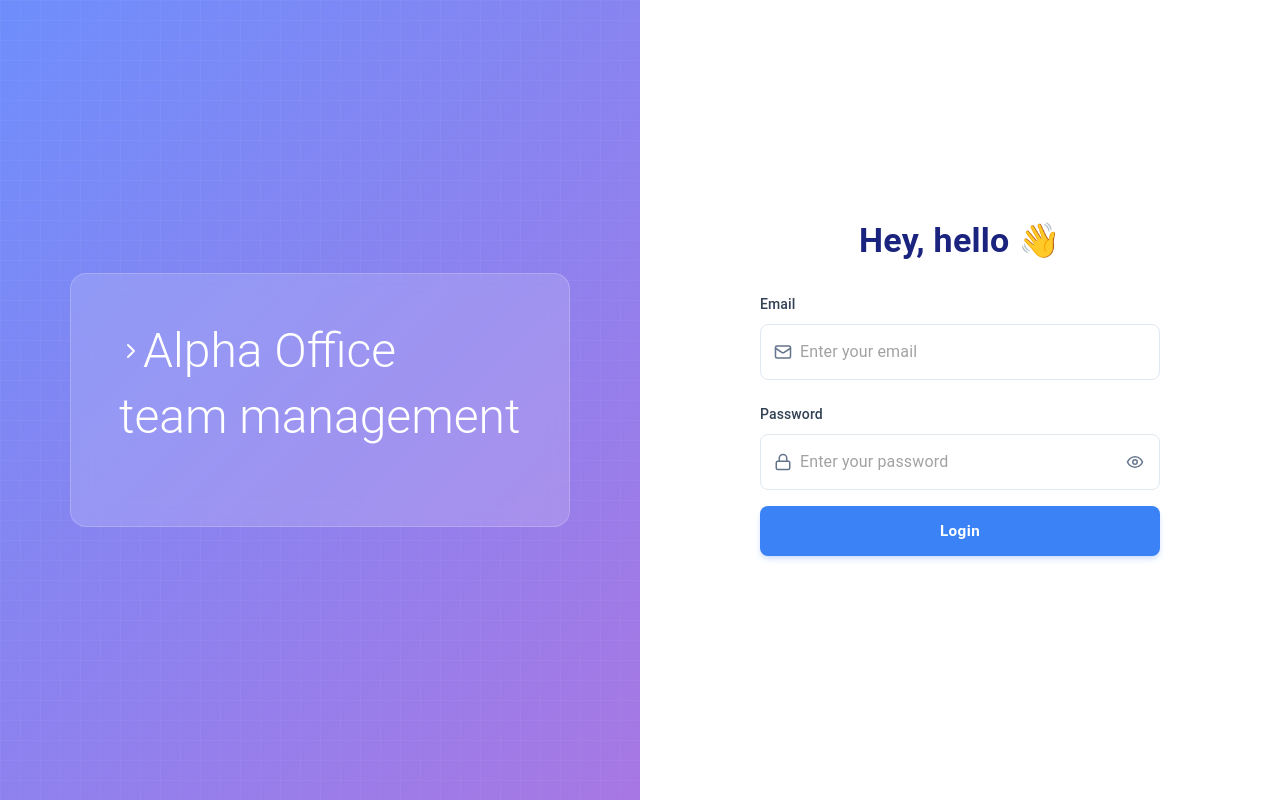
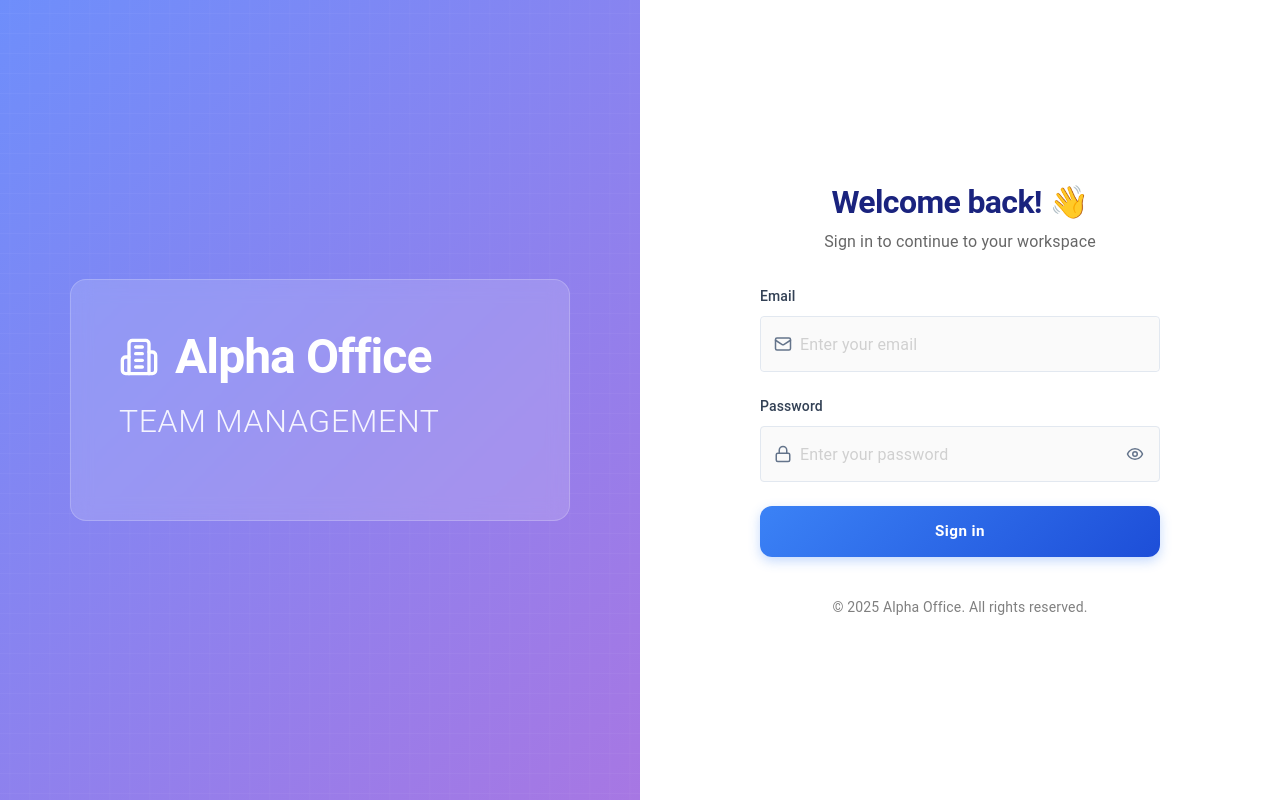
Before and after one commit to Ricardominom/plataformaunoexporadix, a React (Vite) app: page / in a window 1280 px wide. Built offline with nearby package versions, Linux system fonts and the light colour scheme.

Commit message:
feat: enhance LoginPage with improved UI, animations, and dark mode support

```diff
--- a/src/pages/LoginPage.tsx
+++ b/src/pages/LoginPage.tsx
@@ -11,8 +11,9 @@ import {
   Grid,
 } from '@mui/material';
 import { motion } from 'framer-motion';
-import { Mail, Lock, Eye, EyeOff, ChevronRight } from 'lucide-react';
+import { Mail, Lock, Eye, EyeOff, ChevronRight, Building2 } from 'lucide-react';
 import { useAuth } from '../context/AuthContext';
+import { useTheme } from '../hooks/useTheme';
 
 interface FormState {
   email: string;
@@ -29,6 +30,9 @@ export function Login() {
   const [error, setError] = useState<string | null>(null);
   const navigate = useNavigate();
   const { login } = useAuth();
+  const { theme } = useTheme();
+
+  const isDark = theme === 'dark';
 
   const handleInputChange = (e: React.ChangeEvent<HTMLInputElement>) => {
     const { name, value } = e.target;
@@ -86,8 +90,19 @@ export function Login() {
           overflow: 'hidden'
         }}
       >
-        {/* Grid Overlay */}
+        {/* Animated Background Pattern */}
         <Box
+          component={motion.div}
+          animate={{
+            backgroundPosition: ['0% 0%', '100% 100%'],
+            opacity: [0.3, 0.4, 0.3]
+          }}
+          transition={{
+            duration: 20,
+            repeat: Infinity,
+            repeatType: 'reverse',
+            ease: 'linear'
+          }}
           sx={{
             position: 'absolute',
             top: 0,
@@ -96,7 +111,6 @@ export function Login() {
             bottom: 0,
             backgroundImage: 'linear-gradient(rgba(255, 255, 255, 0.1) 1px, transparent 1px), linear-gradient(90deg, rgba(255, 255, 255, 0.1) 1px, transparent 1px)',
             backgroundSize: '20px 20px',
-            opacity: 0.4,
             zIndex: 1
           }}
         />
@@ -126,16 +140,29 @@ export function Login() {
               animate={{ opacity: 1, x: 0 }}
               transition={{ duration: 0.5, delay: 0.3 }}
             >
-              <Box sx={{ display: 'flex', alignItems: 'center', mb: 1 }}>
-                <ChevronRight size={24} color="#fff" />
+              <Box
+                sx={{
+                  display: 'flex',
+                  alignItems: 'center',
+                  mb: 2,
+                  gap: 2
+                }}
+              >
+                <motion.div
+                  whileHover={{ rotate: 360, scale: 1.2 }}
+                  transition={{ duration: 0.5 }}
+                >
+                  <Building2 size={40} color="#fff" />
+                </motion.div>
                 <Typography
                   variant="h3"
                   component="h1"
                   sx={{
                     color: '#fff',
-                    fontWeight: 300,
+                    fontWeight: 600,
                     fontSize: { xs: '2rem', sm: '2.5rem', md: '3rem' },
-                    lineHeight: 1.2
+                    lineHeight: 1.2,
+                    letterSpacing: '-0.02em'
                   }}
                 >
                   Alpha Office
@@ -143,13 +170,15 @@ export function Login() {
               </Box>
               <Typography
                 variant="h3"
-                component="h1"
+                component="h2"
                 sx={{
-                  color: '#fff',
+                  color: 'rgba(255, 255, 255, 0.9)',
                   fontWeight: 300,
-                  fontSize: { xs: '2rem', sm: '2.5rem', md: '3rem' },
+                  fontSize: { xs: '1.5rem', sm: '1.75rem', md: '2rem' },
                   lineHeight: 1.2,
-                  mb: 1
+                  mb: 3,
+                  letterSpacing: '0.02em',
+                  textTransform: 'uppercase'
                 }}
               >
                 team management
@@ -170,7 +199,8 @@ export function Login() {
           alignItems: 'center',
           justifyContent: 'center',
           p: 4,
-          backgroundColor: '#fff'
+          backgroundColor: isDark ? 'var(--dark-surface)' : '#fff',
+          transition: 'all 0.3s ease'
         }}
       >
         <Box
@@ -186,28 +216,60 @@ export function Login() {
         >
           {/* Welcome Text */}
           <Box sx={{ mb: 4, textAlign: 'center' }}>
+            <motion.div
+              initial={{ scale: 0.5, opacity: 0 }}
+              animate={{ scale: 1, opacity: 1 }}
+              transition={{ duration: 0.5 }}
+            >
               <Typography
                 variant="h4"
                 component="h1"
                 sx={{
-                fontWeight: 600,
-                color: '#1a237e',
-                mb: 1
+                  fontWeight: 700,
+                  color: isDark ? '#fff' : '#1a237e',
+                  mb: 1,
+                  transition: 'color 0.3s ease',
+                  fontSize: '2rem',
+                  letterSpacing: '-0.02em'
                 }}
               >
-              Hey, hello 👋
+                Welcome back! 👋
+              </Typography>
+            </motion.div>
+            <Typography
+              sx={{
+                color: isDark ? 'rgba(255, 255, 255, 0.7)' : 'rgba(0, 0, 0, 0.6)',
+                transition: 'color 0.3s ease',
+                fontSize: '1rem',
+                mt: 1
+              }}
+            >
+              Sign in to continue to your workspace
             </Typography>
           </Box>
 
           {/* Login Form */}
           <form onSubmit={handleSubmit}>
-            <Box sx={{ mb: 3 }}>
+            <Box
+              sx={{
+                mb: 3,
+                '& .MuiTextField-root': {
+                  backgroundColor: isDark ? 'rgba(255, 255, 255, 0.05)' : 'rgba(0, 0, 0, 0.02)',
+                  transition: 'all 0.3s ease',
+                  borderRadius: 2,
+                  '&:hover': {
+                    backgroundColor: isDark ? 'rgba(255, 255, 255, 0.08)' : 'rgba(0, 0, 0, 0.04)',
+                  }
+                }
+              }}
+            >
               <Typography
                 variant="subtitle2"
                 sx={{
                   mb: 1,
                   fontWeight: 500,
-                  color: '#334155'
+                  color: isDark ? 'rgba(255, 255, 255, 0.7)' : '#334155',
+                  transition: 'color 0.3s ease'
                 }}
               >
                 Email
@@ -223,32 +285,37 @@ export function Login() {
                 InputProps={{
                   startAdornment: (
                     <InputAdornment position="start">
-                      <Mail size={18} color="#64748b" />
+                      <Mail size={18} color={isDark ? '#ffffff80' : '#64748b'} />
                     </InputAdornment>
                   ),
                   sx: {
-                    borderRadius: '8px',
+                    color: isDark ? '#fff' : 'inherit',
                     '& .MuiOutlinedInput-notchedOutline': {
-                      borderColor: '#e2e8f0',
+                      borderColor: isDark ? 'rgba(255, 255, 255, 0.1)' : '#e2e8f0',
                     },
                     '&:hover .MuiOutlinedInput-notchedOutline': {
-                      borderColor: '#cbd5e1',
+                      borderColor: isDark ? 'rgba(255, 255, 255, 0.2)' : '#cbd5e1',
                     },
                     '&.Mui-focused .MuiOutlinedInput-notchedOutline': {
                       borderColor: '#3b82f6',
+                      borderWidth: 2
+                    },
+                    '& input::placeholder': {
+                      color: isDark ? 'rgba(255, 255, 255, 0.5)' : 'rgba(0, 0, 0, 0.4)',
                     }
                   }
                 }}
               />
             </Box>
 
-            <Box sx={{ mb: 2 }}>
+            <Box sx={{ mb: 3 }}>
               <Typography
                 variant="subtitle2"
                 sx={{
                   mb: 1,
                   fontWeight: 500,
-                  color: '#334155'
+                  color: isDark ? 'rgba(255, 255, 255, 0.7)' : '#334155',
+                  transition: 'color 0.3s ease'
                 }}
               >
                 Password
@@ -264,7 +331,7 @@ export function Login() {
                 InputProps={{
                   startAdornment: (
                     <InputAdornment position="start">
-                      <Lock size={18} color="#64748b" />
+                      <Lock size={18} color={isDark ? '#ffffff80' : '#64748b'} />
                     </InputAdornment>
                   ),
                   endAdornment: (
@@ -273,21 +340,35 @@ export function Login() {
                         onClick={handleTogglePassword}
                         edge="end"
                         size="small"
+                        sx={{
+                          color: isDark ? '#ffffff80' : '#64748b',
+                          '&:hover': {
+                            backgroundColor: isDark ? 'rgba(255, 255, 255, 0.1)' : 'rgba(0, 0, 0, 0.05)',
+                          }
+                        }}
                       >
-                        {showPassword ? <EyeOff size={18} color="#64748b" /> : <Eye size={18} color="#64748b" />}
+                        {showPassword ? <EyeOff size={18} /> : <Eye size={18} />}
                       </IconButton>
                     </InputAdornment>
                   ),
                   sx: {
-                    borderRadius: '8px',
+                    color: isDark ? '#fff' : 'inherit',
+                    backgroundColor: isDark ? 'rgba(255, 255, 255, 0.05)' : 'rgba(0, 0, 0, 0.02)',
                     '& .MuiOutlinedInput-notchedOutline': {
-                      borderColor: '#e2e8f0',
+                      borderColor: isDark ? 'rgba(255, 255, 255, 0.1)' : '#e2e8f0',
                     },
                     '&:hover .MuiOutlinedInput-notchedOutline': {
-                      borderColor: '#cbd5e1',
+                      borderColor: isDark ? 'rgba(255, 255, 255, 0.2)' : '#cbd5e1',
                     },
                     '&.Mui-focused .MuiOutlinedInput-notchedOutline': {
                       borderColor: '#3b82f6',
+                      borderWidth: 2
+                    },
+                    '&:hover': {
+                      backgroundColor: isDark ? 'rgba(255, 255, 255, 0.08)' : 'rgba(0, 0, 0, 0.04)',
+                    },
+                    '& input::placeholder': {
+                      color: isDark ? 'rgba(255, 255, 255, 0.5)' : 'rgba(0, 0, 0, 0.4)',
                     }
                   }
                 }}
@@ -295,18 +376,57 @@ export function Login() {
             </Box>
 
             {error && (
+              <motion.div
+                initial={{ opacity: 0, y: -10 }}
+                animate={{ opacity: 1, y: 0 }}
+                transition={{ duration: 0.3 }}
+              >
+                <Box
+                  sx={{
+                    p: 2,
+                    mb: 3,
+                    borderRadius: 2,
+                    backgroundColor: isDark ? 'rgba(239, 68, 68, 0.2)' : 'rgba(239, 68, 68, 0.1)',
+                    borderLeft: '4px solid #ef4444',
+                    display: 'flex',
+                    alignItems: 'center',
+                    gap: 1
+                  }}
+                >
+                  <Box
+                    sx={{
+                      width: 24,
+                      height: 24,
+                      borderRadius: '50%',
+                      display: 'flex',
+                      alignItems: 'center',
+                      justifyContent: 'center',
+                      backgroundColor: '#ef4444',
+                      color: 'white',
+                      fontSize: '0.875rem',
+                      fontWeight: 'bold'
+                    }}
+                  >
+                    !
+                  </Box>
                   <Typography
                     variant="body2"
                     sx={{
-                  color: '#ef4444',
-                  mb: 2,
-                  fontSize: '0.875rem'
+                      color: isDark ? '#fca5a5' : '#ef4444',
+                      fontSize: '0.875rem',
+                      fontWeight: 500
                     }}
                   >
                     {error}
                   </Typography>
+                </Box>
+              </motion.div>
             )}
 
+            <motion.div
+              whileHover={{ scale: 1.02 }}
+              whileTap={{ scale: 0.98 }}
+            >
               <Button
                 type="submit"
                 fullWidth
@@ -314,22 +434,66 @@ export function Login() {
                 disabled={isLoading}
                 sx={{
                   py: 1.5,
-                backgroundColor: '#3b82f6',
+                  background: 'linear-gradient(135deg, #3b82f6 0%, #1d4ed8 100%)',
                   color: '#fff',
-                borderRadius: '8px',
+                  borderRadius: '12px',
                   textTransform: 'none',
                   fontWeight: 600,
                   fontSize: '0.95rem',
-                boxShadow: '0 4px 6px -1px rgba(59, 130, 246, 0.2), 0 2px 4px -1px rgba(59, 130, 246, 0.1)',
+                  boxShadow: isDark
+                    ? '0 4px 12px rgba(59, 130, 246, 0.5)'
+                    : '0 4px 12px rgba(59, 130, 246, 0.3)',
+                  transition: 'all 0.3s ease',
                   '&:hover': {
-                  backgroundColor: '#2563eb',
-                  boxShadow: '0 10px 15px -3px rgba(59, 130, 246, 0.3), 0 4px 6px -2px rgba(59, 130, 246, 0.1)',
+                    background: 'linear-gradient(135deg, #2563eb 0%, #1e40af 100%)',
+                    boxShadow: isDark
+                      ? '0 8px 20px rgba(59, 130, 246, 0.6)'
+                      : '0 8px 20px rgba(59, 130, 246, 0.4)',
+                    transform: 'translateY(-2px)',
+                  },
+                  '&:active': {
+                    transform: 'translateY(0)',
                   },
                   mb: 3
                 }}
               >
-              {isLoading ? 'Logging in...' : 'Login'}
+                {isLoading ? (
+                  <Box sx={{ display: 'flex', alignItems: 'center', gap: 1 }}>
+                    <motion.div
+                      animate={{ rotate: 360 }}
+                      transition={{ duration: 1, repeat: Infinity, ease: 'linear' }}
+                    >
+                      <Box
+                        component="span"
+                        sx={{
+                          width: 16,
+                          height: 16,
+                          border: '2px solid rgba(255, 255, 255, 0.3)',
+                          borderTop: '2px solid #fff',
+                          borderRadius: '50%',
+                          display: 'inline-block',
+                        }}
+                      />
+                    </motion.div>
+                    Signing in...
+                  </Box>
+                ) : (
+                  'Sign in'
+                )}
               </Button>
+            </motion.div>
+
+            <Box sx={{ textAlign: 'center', mt: 2 }}>
+              <Typography
+                variant="body2"
+                sx={{
+                  color: isDark ? 'rgba(255, 255, 255, 0.5)' : 'rgba(0, 0, 0, 0.5)',
+                  fontSize: '0.875rem'
+                }}
+              >
+                © 2025 Alpha Office. All rights reserved.
+              </Typography>
+            </Box>
           </form>
         </Box>
       </Grid>
```
Lines whose indentation alone changed are shown as unchanged.
